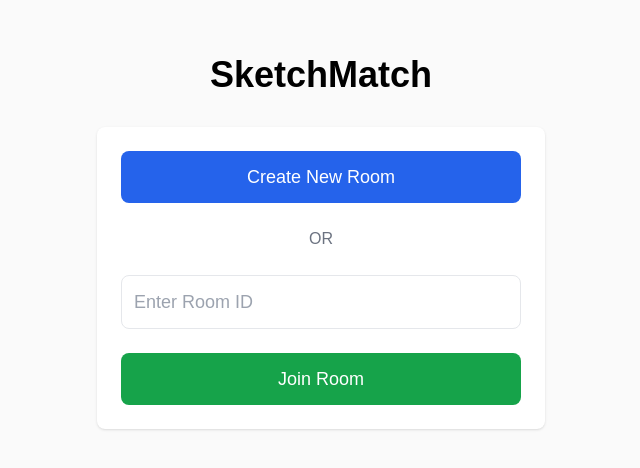
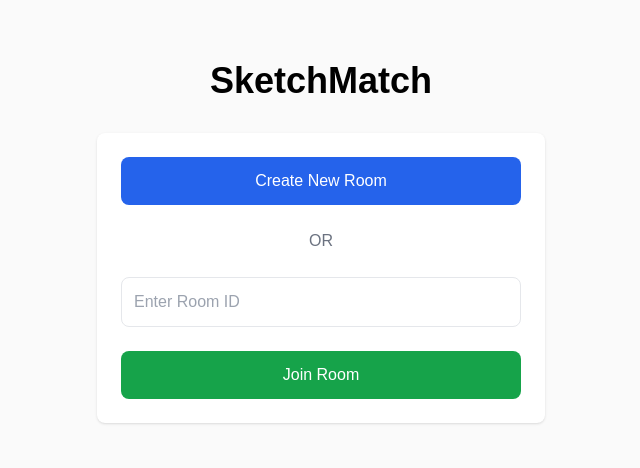
Before and after one commit to emark-cloud/genlayer-sketchmatch, a Next.js app: page / in a window 1280 px wide. Shown: the part 158-626 px from the top of the page, without its empty margins (319-959 px from the left). Built offline with nearby package versions, Linux system fonts and the light colour scheme.

Commit message:
Update page.tsx

```diff
--- a/app/page.tsx
+++ b/app/page.tsx
@@ -2,29 +2,33 @@
 
 import { useState } from "react";
 import { useRouter } from "next/navigation";
+import { useRoomStore } from "@/lib/store";
 
 export default function HomePage() {
   const [roomId, setRoomId] = useState("");
   const router = useRouter();
+  const resetRoom = useRoomStore((s) => s.resetRoom);
 
   function createRoom() {
+    resetRoom(); // 🔥 critical fix
     const id = Math.random().toString(36).substring(2, 8).toUpperCase();
     router.push(`/room/${id}`);
   }
 
   function joinRoom() {
     if (!roomId.trim()) return;
+    resetRoom(); // also reset on join
     router.push(`/room/${roomId.toUpperCase()}`);
   }
 
   return (
     <main className="flex flex-col items-center justify-center min-h-screen p-6">
-      <h1 className="text-4xl font-bold mb-8 text-center">SketchMatch</h1>
+      <h1 className="text-4xl font-bold mb-8">SketchMatch</h1>
 
       <div className="bg-white shadow p-6 rounded-lg w-full max-w-md space-y-6">
         <button
           onClick={createRoom}
-          className="w-full bg-blue-600 hover:bg-blue-700 text-white py-3 rounded-lg text-lg"
+          className="w-full bg-blue-600 hover:bg-blue-700 text-white py-3 rounded-lg"
         >
           Create New Room
         </button>
@@ -36,12 +40,12 @@ export default function HomePage() {
           placeholder="Enter Room ID"
           value={roomId}
           onChange={(e) => setRoomId(e.target.value)}
-          className="w-full border rounded-lg p-3 text-lg"
+          className="w-full border rounded-lg p-3"
         />
 
         <button
           onClick={joinRoom}
-          className="w-full bg-green-600 hover:bg-green-700 text-white py-3 rounded-lg text-lg"
+          className="w-full bg-green-600 hover:bg-green-700 text-white py-3 rounded-lg"
         >
           Join Room
         </button>
```
